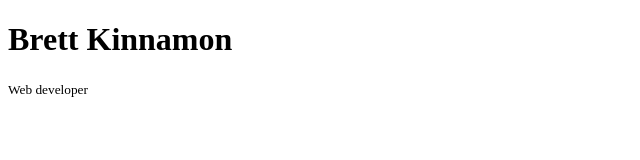
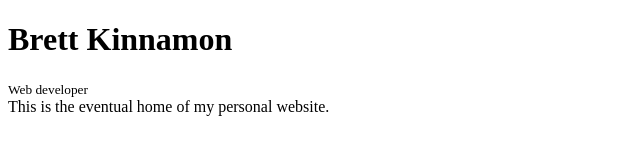
Before and after one commit to brettk-dev/brettk-dev, a plain HTML site: page index.html in a window 1280 px wide. Shown: the whole page, without its empty margins (0-640 px from the left). Drawn offline with Linux system fonts and the light colour scheme.

Commit message:
Update index.html

```diff
--- a/index.html
+++ b/index.html
@@ -12,6 +12,8 @@
         <small>Web developer</small>
     </header>
 
-    <main></main>
+    <main>
+        This is the eventual home of my personal website.
+    </main>
 </body>
 </html>
```
